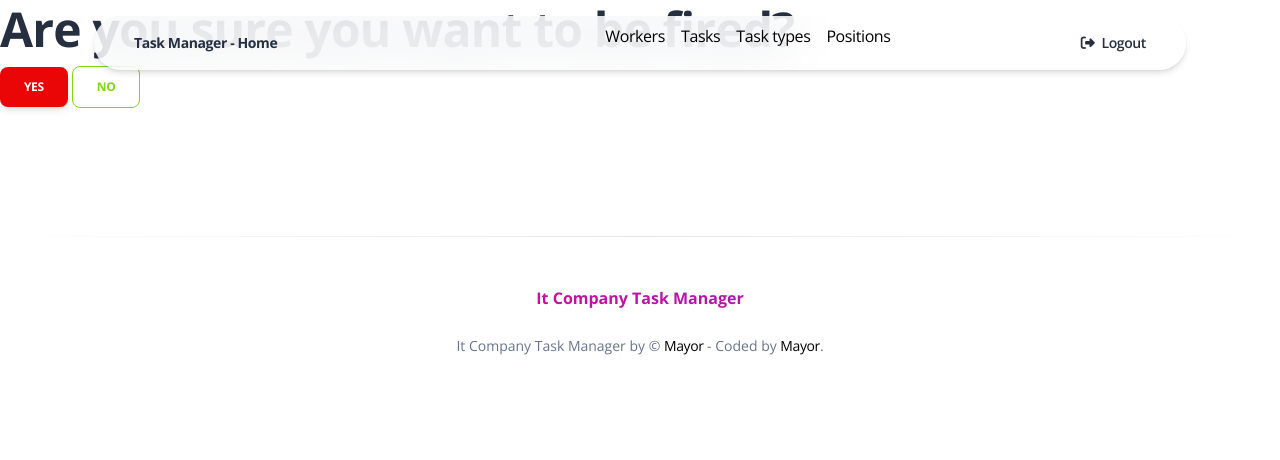
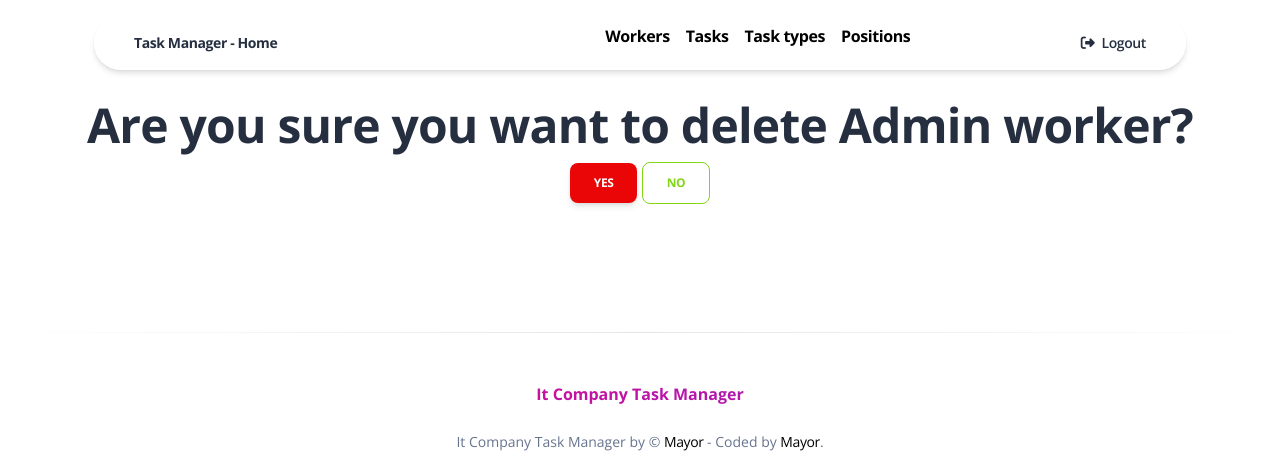
Before and after one commit to Greenmanxd/it-company-task-manager, a Django app: page /worker/1/delete/ in a window 1280 px wide. Shown: the top 460 px of the page. Run offline with Django 4.2, Linux system fonts and the light colour scheme; a user stored in the database is signed in; data comes from the database, SQL or seed files in the repository; both versions use the stored data as it was after the commit; some libraries are stand-ins or nearby versions.

Commit message:
Corrected the design for the pages

```diff
--- a/templates/includes/footer.html
+++ b/templates/includes/footer.html
@@ -1,4 +1,3 @@
-
 <footer class="footer pt-5 mt-5">
   <hr class="horizontal dark mb-5">
   <div class="container">
--- a/templates/includes/navigation.html
+++ b/templates/includes/navigation.html
@@ -18,16 +18,16 @@
             <div class="collapse navbar-collapse pt-3 pb-2 py-lg-0" id="navigation">
               <ul class="navbar-nav navbar-nav-hover ms-lg-12 ps-lg-5 w-100">
                 <li class="nav-item dropdown dropdown-hover mx-2">
-                  <a href="{% url "task_manager:worker-list" %}">Workers</a>
+                  <a href="{% url "task_manager:worker-list" %}"><strong>Workers</strong></a>
                 </li>
                 <li class="nav-item dropdown dropdown-hover mx-2">
-                  <a href="{% url "task_manager:task-list" %}">Tasks</a>
+                  <a href="{% url "task_manager:task-list" %}"><strong>Tasks</strong></a>
                 </li>
                 <li class="nav-item dropdown dropdown-hover mx-2">
-                  <a href="{% url "task_manager:task-type-list" %}">Task types</a>
+                  <a href="{% url "task_manager:task-type-list" %}"><strong>Task types</strong></a>
                 </li>
                 <li class="nav-item dropdown dropdown-hover mx-2">
-                  <a href="{% url "task_manager:position-list" %}">Positions</a>
+                  <a href="{% url "task_manager:position-list" %}"><strong>Positions</strong></a>
                 </li>
                 <li class="nav-item ms-lg-auto">
                   <a class="nav-link nav-link-icon me-2" href="{% url 'logout' %}">
--- a/templates/task_manager/task_detail.html
+++ b/templates/task_manager/task_detail.html
@@ -2,7 +2,7 @@
 
 
 {% block content %}
-  <h3 class="d-lg-inline-block"><strong>{{ task.name }}</strong> :</h3>
+  <h3 class="d-lg-inline-block mt-7"><strong>{{ task.name }}</strong> :</h3>
   <table class="table">
     <tr>
       <th>Description</th>
--- a/templates/task_manager/task_list.html
+++ b/templates/task_manager/task_list.html
@@ -7,7 +7,7 @@
     Create
   </a>
   {% if task_list %}
-    <form action="" method="get" class="d-flex flex-row align-items-center flex-wrap mt-4">
+    <form action="" method="get" class="d-flex flex-row align-items-center flex-wrap mt-7">
       {{ search_form|crispy }}
       <input type="submit" value="Search" class="btn btn-secondary">
     </form>
--- a/templates/task_manager/worker_confirm_delete.html
+++ b/templates/task_manager/worker_confirm_delete.html
@@ -4,10 +4,12 @@
 {% block content %}
   <form action="" method="post">
     {% csrf_token %}
-    <h1>Are you sure you want to be fired?</h1>
-    <input type="submit" value="Yes" class="btn btn-danger">
-    <a href="{% url "task_manager:worker-detail" pk=worker.id %}" class="btn btn-outline-success">
-      No
-    </a>
+    <div class="mt-7 text-center">
+      <h1>Are you sure you want to delete {{ worker.username }} worker?</h1>
+      <input type="submit" value="Yes" class="btn btn-danger">
+      <a href="{% url "task_manager:worker-detail" pk=worker.id %}" class="btn btn-outline-success">
+        No
+      </a>
+    </div>
   </form>
 {% endblock %}
--- a/templates/task_manager/worker_detail.html
+++ b/templates/task_manager/worker_detail.html
@@ -2,12 +2,14 @@
 
 
 {% block content %}
+  <div class="mt-7">
     <a href="{% url "task_manager:worker-delete" pk=worker.id %}" class="btn btn-danger" style="float: right">
       Delete
     </a>
     <a href="{% url "task_manager:worker-update" pk=worker.id %}" class="btn btn-primary" style="float: right">
       Update Position
     </a>
+  </div>
   <table class="table align-items-center mt-7">
     <tr>
       <td><strong>Username: </strong>{{ worker.username }}</td>
--- a/templates/task_manager/worker_list.html
+++ b/templates/task_manager/worker_list.html
@@ -4,7 +4,7 @@
 
 {% block content %}
   <a href="{% url "task_manager:worker-create" %}" class="btn btn-primary link-to-page" style="float: right">Create</a>
-  <form action="" method="get" class="d-flex flex-row align-items-center flex-wrap mt-4">
+  <form action="" method="get" class="d-flex flex-row align-items-center flex-wrap mt-7">
     {{ search_form|crispy }}
     <input type="submit" value="Search" class="btn btn-secondary">
   </form>
```
Also changed, not shown: templates/task_manager/task_confirm_delete.html (+5 -4 lines), templates/task_manager/task_type_confirm_delete.html (+8 -6 lines), db.sqlite3. Lines whose indentation alone changed are shown as unchanged.
